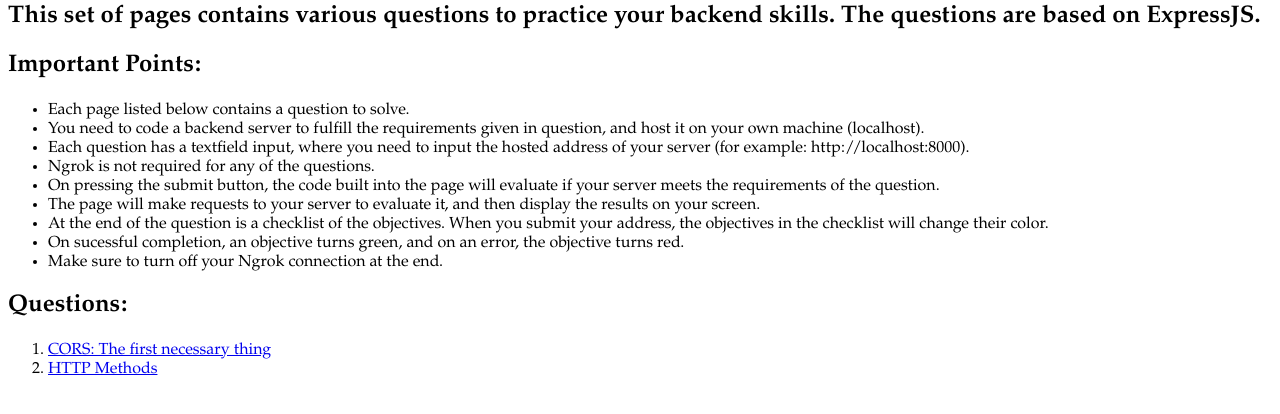
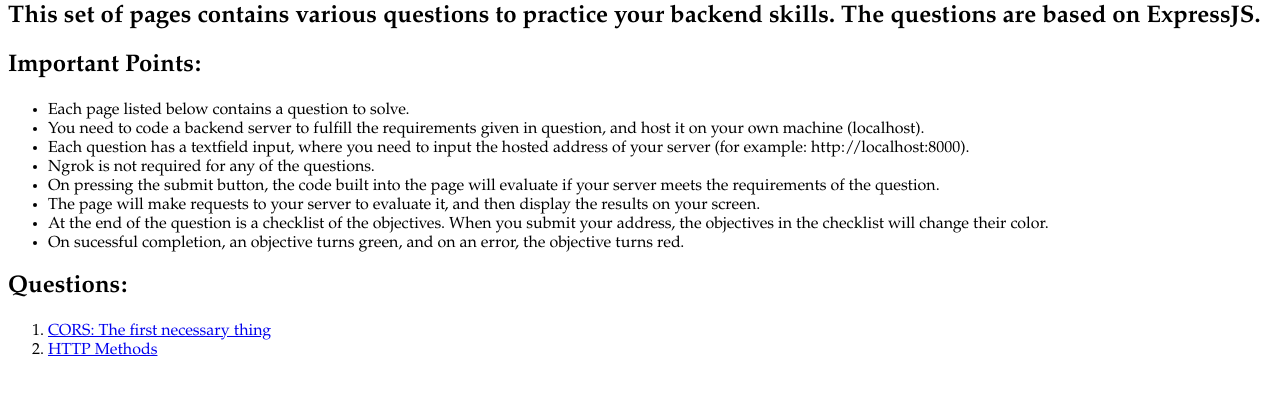
Before and after one commit to priyansh71/ctewebd, a plain HTML site: page index.html in a window 1280 px wide. Shown: the part 78-492 px from the top of the page. Drawn offline with Linux system fonts and the light colour scheme.

Commit message:
ngrok not needed

```diff
--- a/index.html
+++ b/index.html
@@ -17,7 +17,6 @@
 		<li>The page will make requests to your server to evaluate it, and then display the results on your screen.</li>
 		<li>At the end of the question is a checklist of the objectives. When you submit your address, the objectives in the checklist will change their color.</li>
 		<li>On sucessful completion, an objective turns green, and on an error, the objective turns red.</li>
-		<li>Make sure to turn off your Ngrok connection at the end.</li>
 	</ul>
 	<h2>Questions:</h2>
 	<ol>
```
